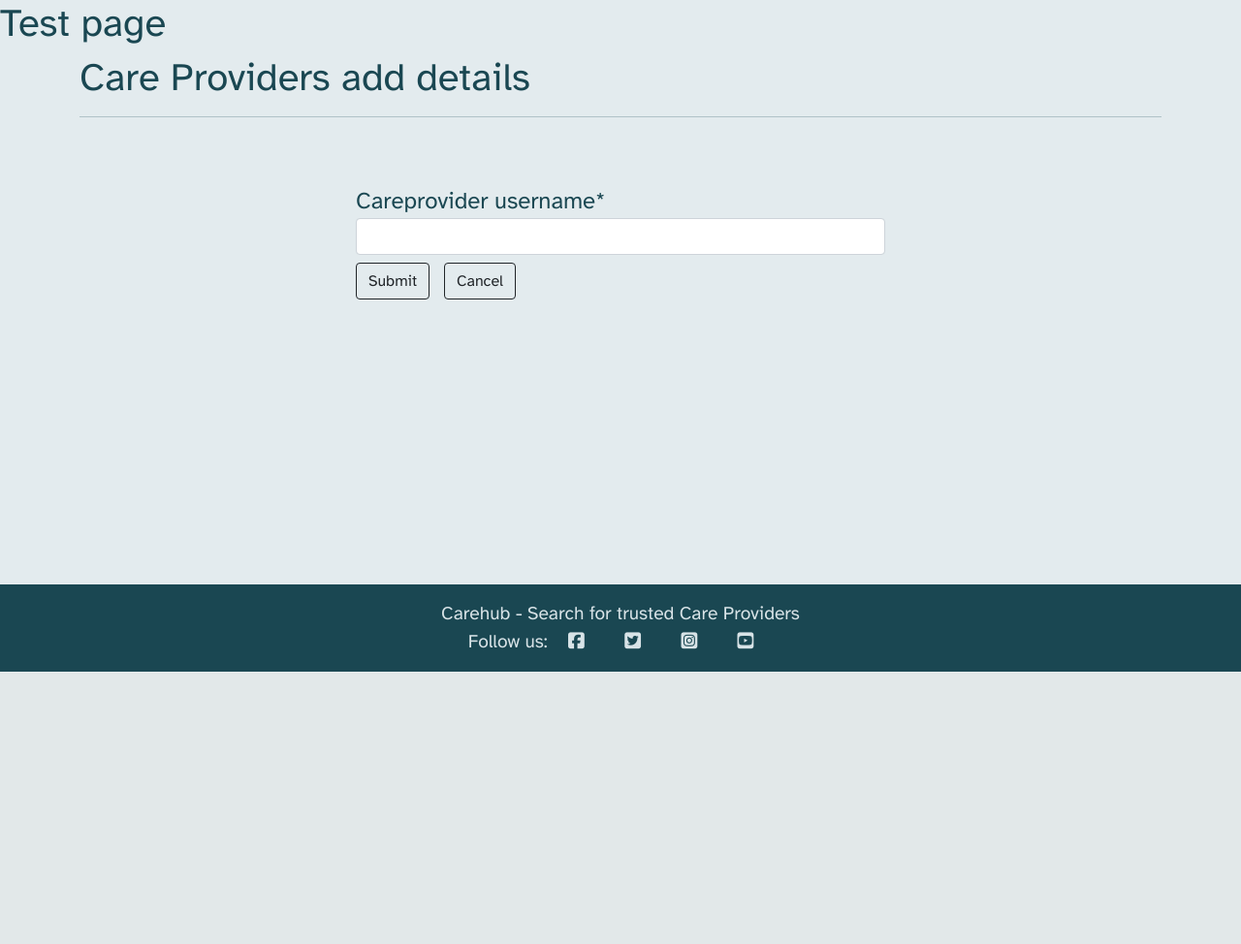
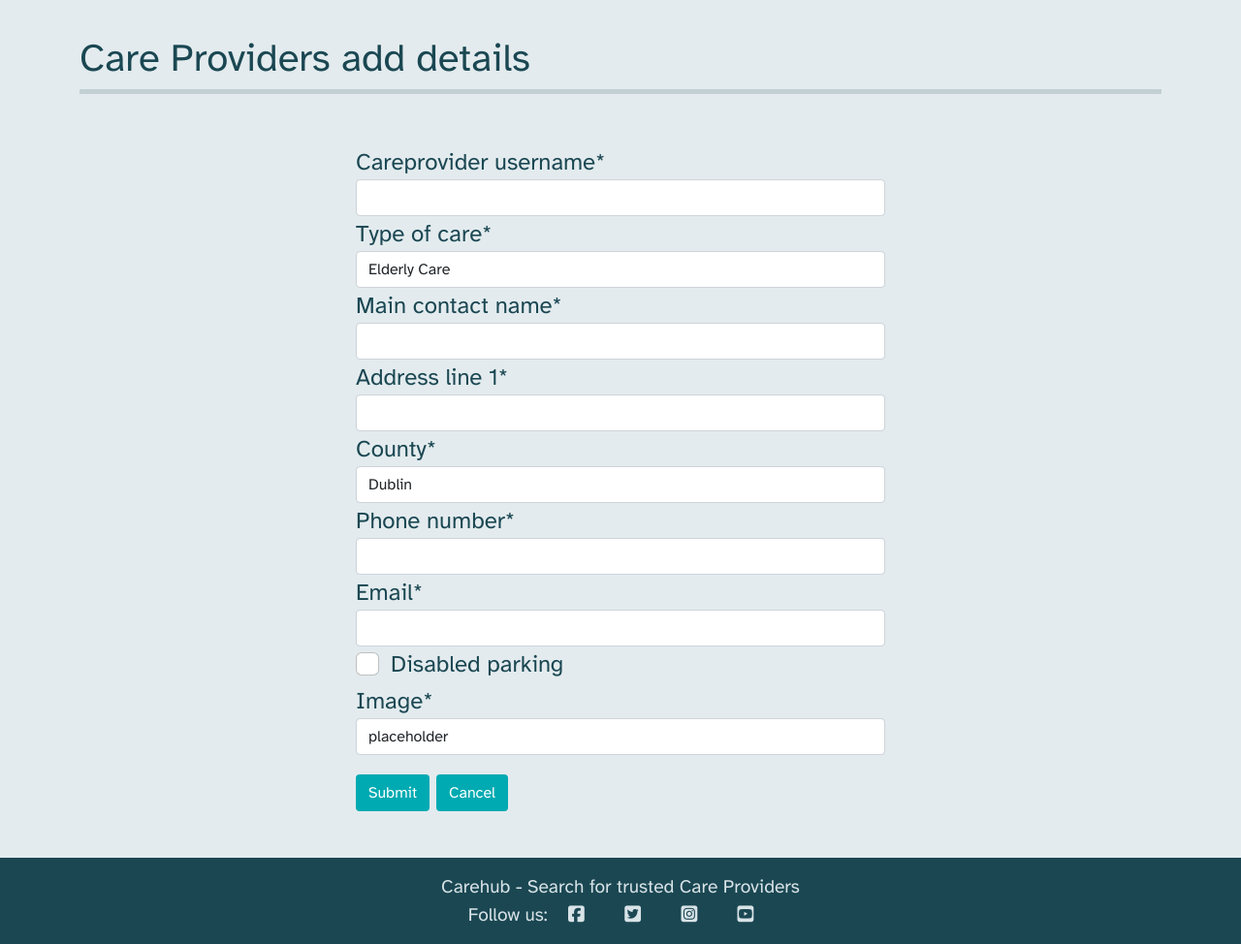
Before and after one commit to RozWelch/CareHub-Project4-2023, a Django app: page /addcareprovider/ in a window 1280 px wide. Shown: the part 107-1081 px from the top of the page at 97% size. Before the commit the page ends 800 px from the top, so only its background shows below. Run offline with Django 3.2, Linux system fonts and the light colour scheme; the visitor is signed in with stand-in values (Sample User, id 1); some libraries are stand-ins or nearby versions; some web fonts are replaced.

Commit message:
Change type of field in care provider field to choices

```diff
--- a/caresearch/forms.py
+++ b/caresearch/forms.py
@@ -11,11 +11,10 @@ class CareProviderCommentsForm(forms.ModelForm):
 class ProviderForm(forms.ModelForm):
     class Meta:
         model = CareProvider
-        fields = (
-            'careprovider_username', )
-
-            # 'type_of_care',
-            # 'main_contact_name', 'address_line_1',
-            # 'county', 'phone_number', 'email',
-            # 'disabled_parking', 'provider_image',
-            # )
+        fields = [
+            'careprovider_username',
+            'type_of_care',
+            'main_contact_name', 'address_line_1',
+            'county', 'phone_number', 'email',
+            'disabled_parking', 'provider_image',
+            ]
--- a/caresearch/models.py
+++ b/caresearch/models.py
@@ -4,13 +4,40 @@ from cloudinary.models import CloudinaryField
 
 PROVIDER_APPROVED_STATUS = ((0, "Pending"), (1, "Approved_careprovider"))
 
+COUNTY_CHOICES = (
+    ("CARLOW", "Carlow"), ("CAVAN", "Cavan"),
+    ("CLARE", "Clare"), ("CORK", "Cork"),
+    ("DONEGAL", "Donegal"), ("DUBLIN", "Dublin"),
+    ("GALWAY", "Galway"), ("KERRY", "Kerry"),
+    ("KILDARE", "Kildare"), ("KILKENNY", "Kilkenny"),
+    ("LAOISE", "Laois"), ("LEITRIM", "Leitrim"),
+    ("LIMERICK", "Limerick"), ("LONGFORD", "Longford"),
+    ("LOUTH", "Louth"), ("MAYO", "Mayo"),
+    ("MEATH", "Meath"), ("MONAGHAN", "Monaghan"),
+    ("OFFALY", "Offaly"), ("ROSCOMMON", "Roscommon"),
+    ("SLIGO", "Sligo"), ("TIPPERARY", "Tipperary"),
+    ("WATERFORD", "Waterford"), ("WESTMEATH", "Westmeath"),
+    ("WEXFORD", "Wexford"), ("WICKLOW", "Wicklow"),
+)
+
+SPECIALITY_CHOICES = (
+    ("ELDERLYCARE", "Elderly Care"), ("GP", "General Practioner"),
+    ("CAREWORKER", "Care Worker"), ("HOMECARER", "Home Carer"),
+    ("ORTHOPEDICS", "Orthopedics"), ("OCCUPATIONAL", "Occupational Therapist"),
+    ("CHIROPODISTS", "Chiropodists"), ("PHYSIOTHERAPY", "Physiotherapy"),
+    ("SWIFTCARE", "Swift Medical Care"), ("DEMENTIA", "Dementia Support"),
+)
 
 class CareProvider(models.Model):
     careprovider_username = models.CharField(max_length=200, unique=True, primary_key=True)
-    type_of_care = models.CharField(max_length=250, null=True)
+    type_of_care = models.CharField(max_length=25,
+                  choices=SPECIALITY_CHOICES,
+                  default="ELDERLY CARE")
     main_contact_name = models.CharField(max_length=100)
     address_line_1 = models.CharField(max_length=250)
-    county = models.CharField(max_length=100)
+    county = models.CharField(max_length=9,
+                  choices=COUNTY_CHOICES,
+                  default="DUBLIN")
     phone_number = models.IntegerField()
     email = models.EmailField()
     disabled_parking = models.BooleanField()
@@ -23,21 +50,6 @@ class CareProvider(models.Model):
 
     def number_of_likes(self):
         return self.likes.count()
-
-
-class CareSeeker(models.Model):
-    careseeker_username = models.CharField(max_length=200, unique=True, primary_key=True)
-    password = models.CharField(max_length=20)
-    first_name = models.CharField(max_length=100)
-    second_name = models.CharField(max_length=100)
-    county = models.CharField(max_length=100)
-    phone_number = models.IntegerField()
-    email = models.EmailField()
-    needs_assistance = models.BooleanField()
-    disabled_parking = models.BooleanField()
-
-    def __str__(self):
-        return self.careseeker_username
 
 
 class CareProviderComments(models.Model):
--- a/caresearch/views.py
+++ b/caresearch/views.py
@@ -71,25 +71,18 @@ class CareProviderDetail(View):
             )
 
 class AddProvider(generic.CreateView):
-    """This view is used to allow logged in users to create a Care Provider"""
+    # Allows logged in users to create a Care Provider
     form_class = ProviderForm
     template_name = 'careproviders_add_details.html'
     success_message = "%(calculated_field)s was created successfully"
 
     def form_valid(self, form):
-        """
-        This method is called when valid form data has been posted.
-        The signed in user is set as the author of the Care Provider.
-        """
-        form.instance.author = self.request.user
+        # called when a valid form is posted, sets signed in user as author
+        form.instance.careprovider_username = self.request.user
         return super().form_valid(form)
 
     def get_success_message(self, cleaned_data):
-        """
-        This function overrides the get_success_message() method to add
-        the Care Provider name into the success message.
-        source: https://docs.djangoproject.com/en/4.0/ref/contrib/messages/
-        """
+        # adds Care Provider name to the success message
         return self.success_message % dict(
             cleaned_data,
             calculated_field=self.object.careprovider_username,
--- a/static/css/style.css
+++ b/static/css/style.css
@@ -164,18 +164,21 @@ i {
     z-index: 100;
 }
 
-/* Next Section */
+/* Care Provider sign up Section */
 
-.btn-signup {
+.signup-btn {
     background-color: #00aab2;
-    color: #e3ebee;
+    color: #fff;
+    margin-top: 20px;
 }
 
-.btn-signup:hover,
-.btn-signup:active {
-    background-color: #e3ebee;
-    color: #00aab2;
+.signup-btn:hover,
+.signup-btn:active {
+    background-color: #1a4752;
+    color: #fff;
 }
+
+/* Next Section */
 
 .link {
     color: #00aab2;
--- a/templates/careproviders_add_details.html
+++ b/templates/careproviders_add_details.html
@@ -3,11 +3,10 @@
 {% block content %}
 {% load crispy_forms_tags %}
 
-<h1>Test page</h1>
-
 <div class="container">
+    <br>
     <h1 class="page-title">Care Providers add details</h1>
-    <hr class="home-break">
+    <hr class="line-break">
     <br>
     <div class="row justify-content-center ">
         {% if user.is_authenticated %}
@@ -17,8 +16,8 @@
             <form method="post" class="mb-5" enctype="multipart/form-data">
                 {{ form | crispy }}
                 {% csrf_token %}
-                <button type="submit" class="btn btn-outline-dark">Submit</button>
-                <a class="btn btn btn-outline-dark m-2" href="{% url 'careproviderhome' %}">Cancel</a>
+                <button type="submit" class="btn signup-btn">Submit</button>
+                <a class="btn btn signup-btn" href="{% url 'careproviderhome' %}">Cancel</a>
             </form>
         </div>
         {% endif %}
```
Also changed, not shown: caresearch/admin.py (+1 -9 lines), caresearch/migrations/0007_auto_20230202_1030.py (added).
